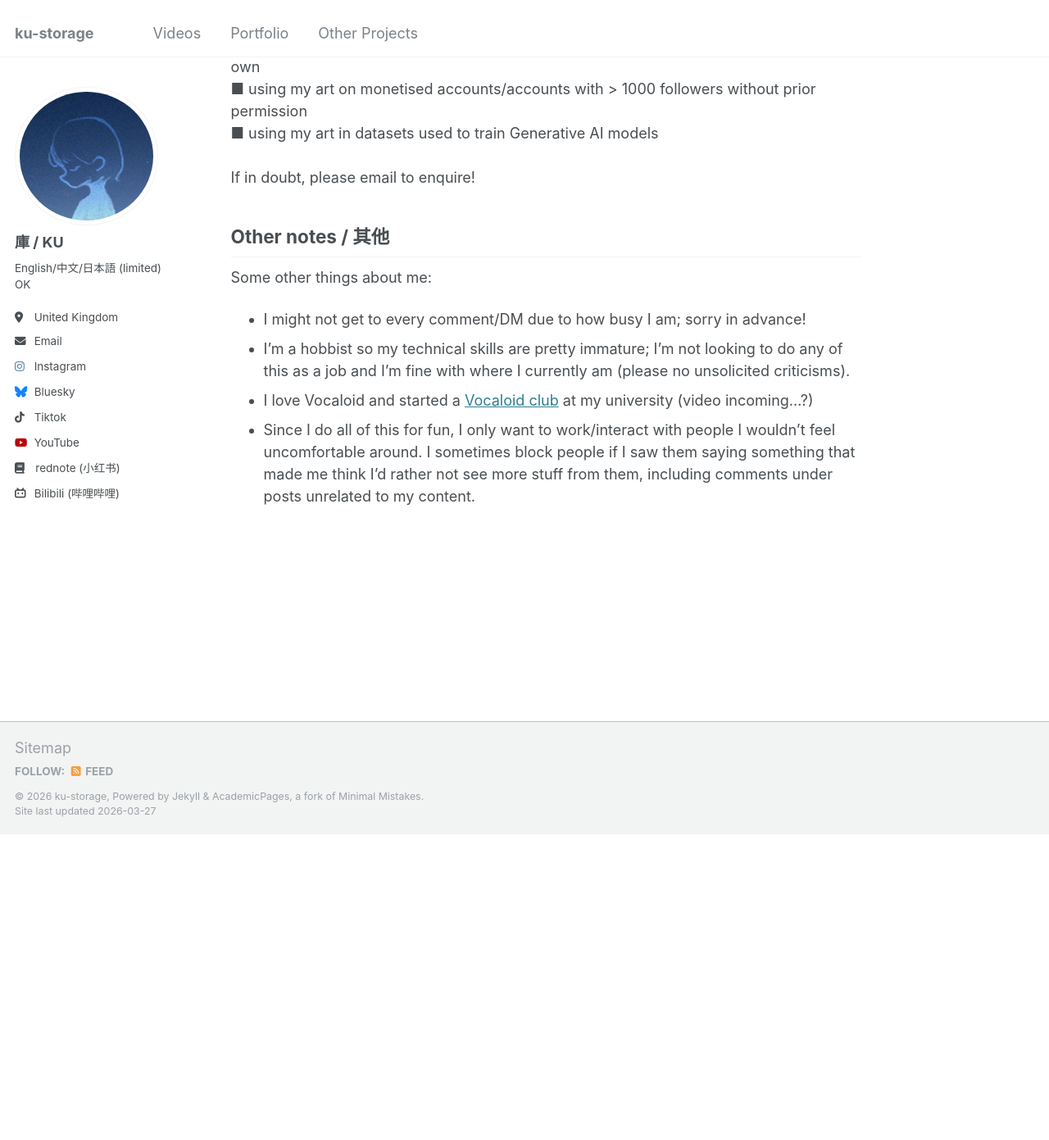
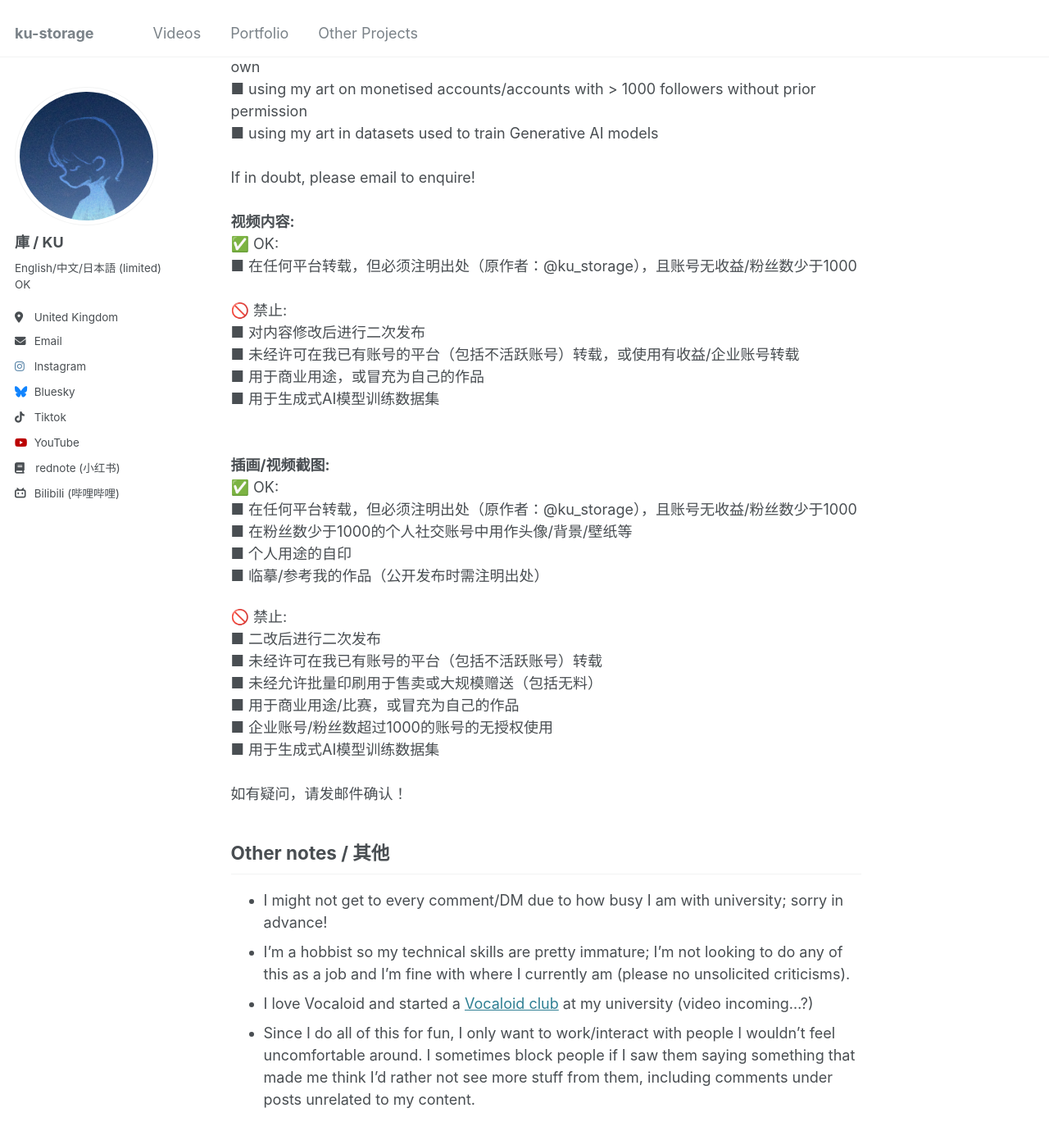
Before and after one commit to ku-storage/ku-storage.github.io, a Jekyll site: the page built from _pages/about.md, in a window 1280 px wide and 1400 px high, scrolled down 1938 px. Shown: the top 1391 px of the window at 82% size. Built offline with Jekyll 4.4.1, drawn with Linux system fonts in a browser that asks for light colours; before the commit the page ends 2956 px from its top, so only the background shows below that; some of the changed text lies outside the part shown.

Commit message:
Update about.md

```diff
--- a/_pages/about.md
+++ b/_pages/about.md
@@ -62,13 +62,41 @@
 ■ using my art on monetised accounts/accounts with > 1000 followers without prior permission<br>
 ■ using my art in datasets used to train Generative AI models<br>
 <br>
-If in doubt, please email to enquire!
+If in doubt, please email to enquire!<br><br>
+**视频内容:**<br>
+✅ OK:<br>
+■ 在任何平台转载，但必须注明出处（原作者：@ku_storage），且账号无收益/粉丝数少于1000<br>
+<br>
+🚫 禁止:<br>
+■ 对内容修改后进行二次发布<br>
+■ 未经许可在我已有账号的平台（包括不活跃账号）转载，或使用有收益/企业账号转载<br>
+■ 用于商业用途，或冒充为自己的作品<br>
+■ 用于生成式AI模型训练数据集<br>
+<br><br>
+**插画/视频截图:**<br>
+✅ OK:<br>
+■ 在任何平台转载，但必须注明出处（原作者：@ku_storage），且账号无收益/粉丝数少于1000 <br>
+■ 在粉丝数少于1000的个人社交账号中用作头像/背景/壁纸等<br>
+■ 个人用途的自印<br>
+■ 临摹/参考我的作品（公开发布时需注明出处）<br>
+
+🚫 禁止:<br>
+■ 二改后进行二次发布<br>
+■ 未经许可在我已有账号的平台（包括不活跃账号）转载<br>
+■ 未经允许批量印刷用于售卖或大规模赠送（包括无料） <br>
+■ 用于商业用途/比赛，或冒充为自己的作品<br>
+■ 企业账号/粉丝数超过1000的账号的无授权使用 <br>
+■ 用于生成式AI模型训练数据集<br><br>
+如有疑问，请发邮件确认！
 
 Other notes / 其他
 ------
-Some other things about me:
-- I might not get to every comment/DM due to how busy I am; sorry in advance!
-- I'm a hobbist so my technical skills are pretty immature; I'm not looking to do any of this as a job and I'm fine with where I currently am (please no unsolicited criticisms).
-- I love Vocaloid and started a [Vocaloid club](https://kcl-vocaloid.github.io/) at my university (video incoming...?)
-- Since I do all of this for fun, I only want to work/interact with people I wouldn't feel uncomfortable around. I sometimes block people if I saw them saying something that made me think I’d rather not see more stuff from them, including comments under posts unrelated to my content.
-<br>
+- I might not get to every comment/DM due to how busy I am with university; sorry in advance!<br>
+- I'm a hobbist so my technical skills are pretty immature; I'm not looking to do any of this as a job and I'm fine with where I currently am (please no unsolicited criticisms).<br>
+- I love Vocaloid and started a [Vocaloid club](https://kcl-vocaloid.github.io/) at my university (video incoming...?)<br>
+- Since I do all of this for fun, I only want to work/interact with people I wouldn't feel uncomfortable around. I sometimes block people if I saw them saying something that made me think I’d rather not see more stuff from them, including comments under posts unrelated to my content.<br>
+<br><br>
+- 由于现实繁忙，可能无法回复每一条评论或私信，先提前说声抱歉！ <br>
+- 画画是作为纯爱好者在画，不接稿件+没有向职业发展的高级志向，所以不接受指点 <br>
+- 很喜欢 Vocaloid并在大学创办了[术力口](https://kcl-vocaloid.github.io/)社团（相关视频锐意制作中…？）<br>
+- 兴趣使然，只想做自己想做的/和合得来的人相处；看到让人不愉快的言论（包括在我发布的内容以外的地方）可能会直接拉黑
```
Also changed, not shown: other parts of _pages/about.md (+2 -2 lines).
